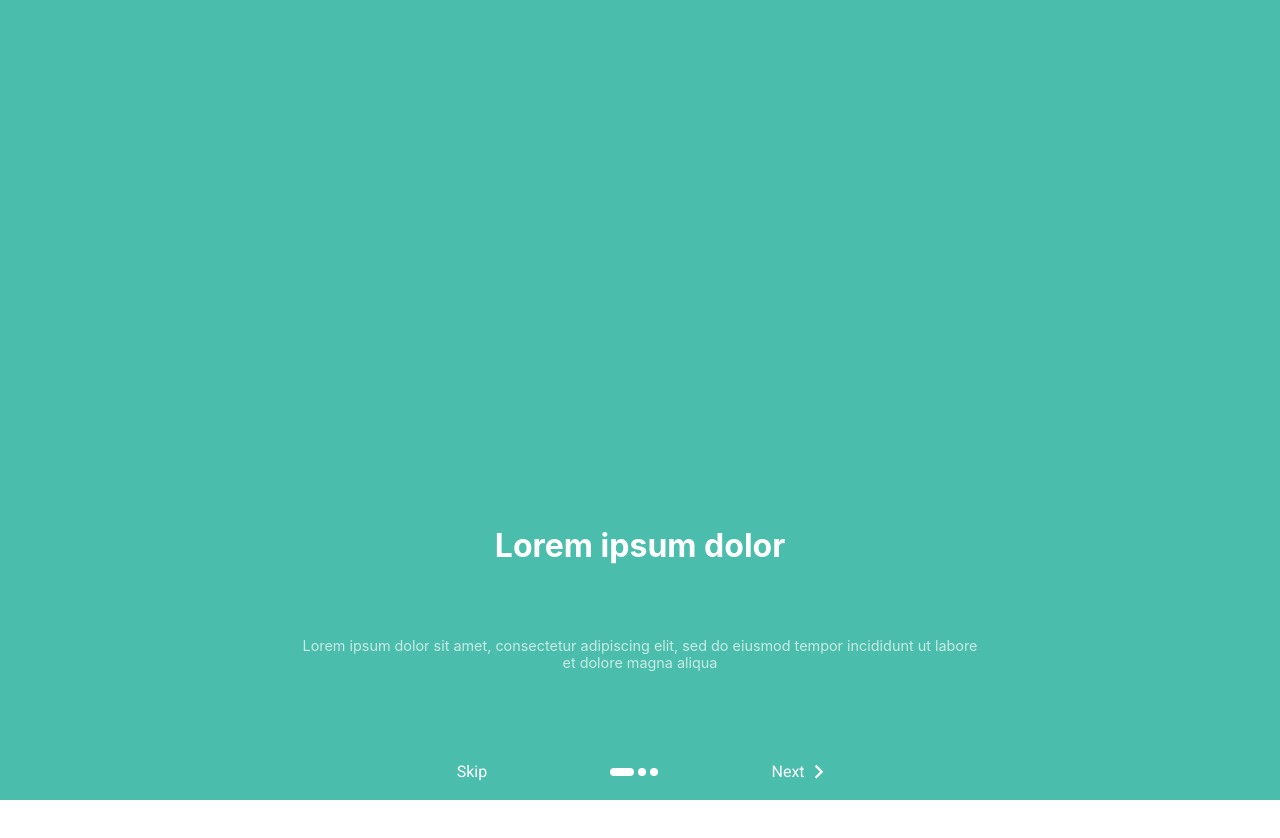
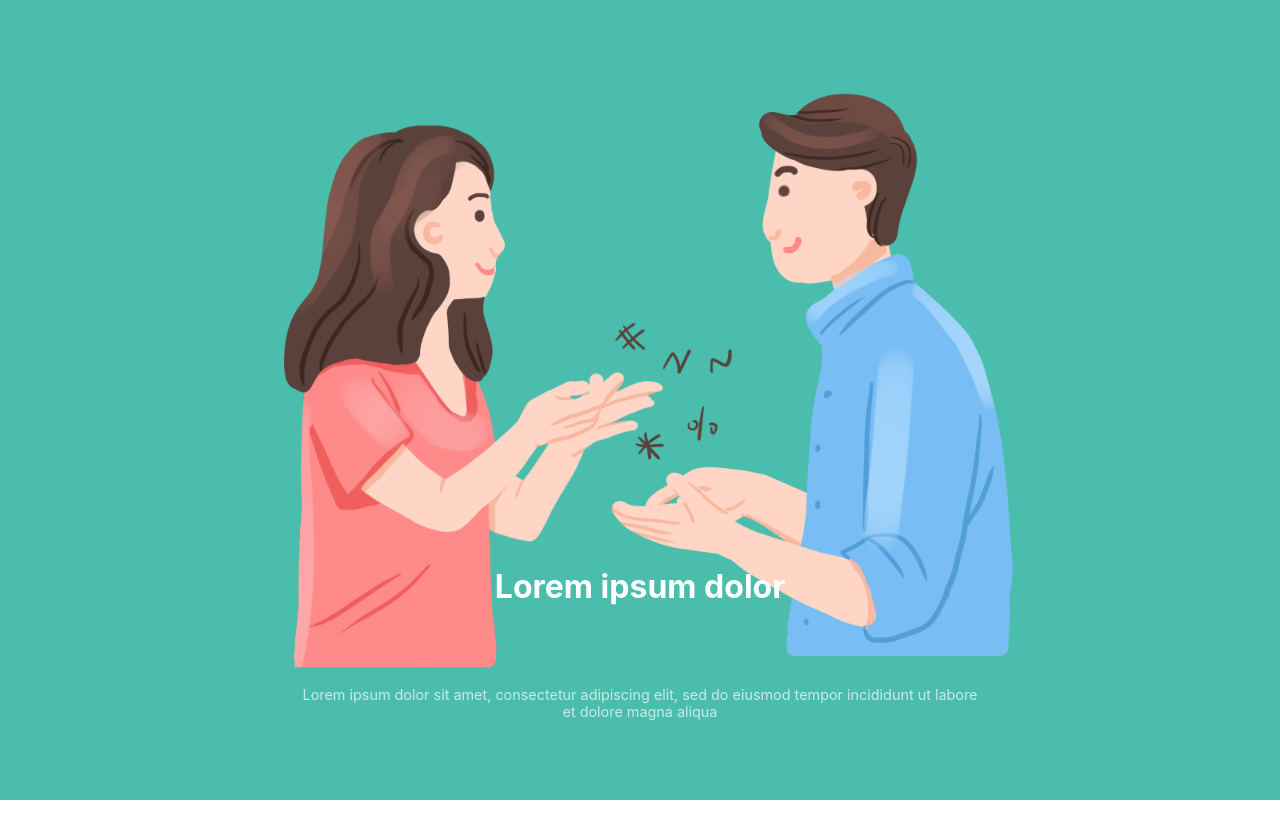
Before and after one commit to thecoder-elite/SignIt-ASL-translator, a React (Create React App) app: page / in a window 1280 px wide. Shown: the top 838 px of the page. Before the commit the page ends 800 px from the top, so only its background shows below. Built offline with nearby package versions, Linux system fonts and the light colour scheme.

Commit message:
added transition and images to user onboarding card

```diff
--- a/src/App.js
+++ b/src/App.js
@@ -4,6 +4,7 @@ import { getCookie } from "./helperFunctions";
 import OnBoardingScreen from "./onBoardingScreen/OnBoardingScreen";
 import { theme } from "./Theme";
 import { ThemeProvider } from '@mui/material/styles';
+import './onBoardingScreen/transitionStyles.css';
 
 const stepColors = {
   0: "#4abdac",
--- a/src/onBoardingScreen/OnBoardingScreen.js
+++ b/src/onBoardingScreen/OnBoardingScreen.js
@@ -4,9 +4,8 @@ import Button from '@mui/material/Button';
 import KeyboardArrowLeft from '@mui/icons-material/KeyboardArrowLeft';
 import KeyboardArrowRight from '@mui/icons-material/KeyboardArrowRight';
 import styled from '@emotion/styled';
-import OnBoardingScreen0 from './OnBoardingScreen0';
-import OnBoardingScreen1 from './OnBoardingScreen1';
-import OnBoardingScreen2 from './OnBoardingScreen2';
+import { CSSTransition } from 'react-transition-group';
+import OnBoardingScreenHandler from './OnBoardingScreenHandler';
 
 const StyledMobileStepper = styled(MobileStepper)({
     "& .MuiMobileStepper-dotActive": {
@@ -28,21 +27,17 @@ export default function OnBoardingScreen(props) {
     return (
         <div style={{ display: "flex", flexDirection: "column", justifyContent: "space-between", alignItems: "center", height: "100vh" }}>
             <div></div>
-            {
-                props.activeStep === 0 &&
-                <OnBoardingScreen0 />
-            }
-            {
-                props.activeStep === 1 &&
-                <OnBoardingScreen1 />
-            }
-            {
-                props.activeStep === 2 &&
-                <OnBoardingScreen2 handleSkip={props.handleSkip} />
-            }
+            <CSSTransition
+                in={true}
+                appear={true}
+                timeout={1000}
+                classNames="fade"
+            >
+                <OnBoardingScreenHandler activeStep={props.activeStep} handleSkip={props.handleSkip} />
+            </CSSTransition>
             <div style={{ width: "100%", display: "flex", justifyContent: "center" }}>
                 {props.activeStep < 2
-                    &&
+                    ?
                     <StyledMobileStepper
                         variant="dots"
                         steps={3}
@@ -65,6 +60,8 @@ export default function OnBoardingScreen(props) {
                         </Button>
                         }
                     />
+                    :
+                    <span></span>
                 }
             </div>
         </div>
--- a/src/onBoardingScreen/OnBoardingScreen0.js
+++ /dev/null
@@ -1,12 +0,0 @@
-export default function OnBoardingScreen0(props) {
-    return (
-        <div style={{ width: "100%", display: "grid", gridTemplateColumns: "100%", gridTemplateRows: "60% 40%", height: "100%" }}>
-            <div>
-            </div>
-            <div style={{ display: "flex", flexDirection: "column", justifyContent: "space-evenly", alignItems: "center" }}>
-                <h1 style={{ color: "white", marginBottom: "0px" }}>Lorem ipsum dolor</h1>
-                <p style={{ textAlign: "center", color: "white", fontSize: "0.9rem", width: "85%", opacity: "0.7" }}>Lorem ipsum dolor sit amet, consectetur adipiscing elit, sed do eiusmod tempor incididunt ut labore et dolore magna aliqua</p>
-            </div>
-        </div>
-    );
-};
--- a/src/onBoardingScreen/OnBoardingScreen1.js
+++ /dev/null
@@ -1,12 +0,0 @@
-export default function OnBoardingScreen1(props) {
-    return (
-        <div style={{ width: "100%", display: "grid", gridTemplateColumns: "100%", gridTemplateRows: "60% 40%", height: "100%" }}>
-            <div>
-            </div>
-            <div style={{ display: "flex", flexDirection: "column", justifyContent: "space-evenly", alignItems: "center" }}>
-                <h1 style={{ color: "white", marginBottom: "0px" }}>Lorem ipsum dolor</h1>
-                <p style={{ textAlign: "center", color: "white", fontSize: "0.9rem", width: "85%", opacity: "0.7" }}>Lorem ipsum dolor sit amet, consectetur adipiscing elit, sed do eiusmod tempor incididunt ut labore et dolore magna aliqua</p>
-            </div>
-        </div>
-    );
-};
--- a/src/onBoardingScreen/OnBoardingScreen2.js
+++ /dev/null
@@ -1,17 +0,0 @@
-import { Button } from "@mui/material";
-
-export default function OnBoardingScreen2(props) {
-    return (
-        <div style={{ width: "100%", display: "grid", gridTemplateColumns: "100%", gridTemplateRows: "60% 40%", height: "100%" }}>
-            <div>
-            </div>
-            <div style={{ display: "flex", flexDirection: "column", justifyContent: "space-evenly", alignItems: "center" }}>
-                <h1 style={{ color: "white", marginBottom: "0px" }}>Lorem ipsum dolor</h1>
-                <p style={{ textAlign: "center", color: "white", fontSize: "0.9rem", width: "85%", opacity: "0.7"  }}>Lorem ipsum dolor sit amet, consectetur adipiscing elit, sed do eiusmod tempor incididunt ut labore et dolore magna aliqua</p>
-                <Button style={{ backgroundColor: "white", width: "90%", borderRadius: "40px", height: "60px", color: "black", fontWeight: "bold", fontSize: "1.1rem" }} onClick={props.handleSkip}>
-                    Get started
-                </Button>
-            </div>
-        </div>
-    );
-};
--- /dev/null
+++ b/src/onBoardingScreen/OnBoardingScreenCard.js
@@ -0,0 +1,21 @@
+import { Button } from "@mui/material";
+
+export default function OnBoardingScreenCard(props) {
+    return (
+        <div style={{ width: "100%", display: "grid", gridTemplateColumns: "100%", gridTemplateRows: "60% 40%", height: "100%" }}>
+            <div>
+                <img src={props.imgURL} alt="onboarding user" width="100%" height="auto" />
+            </div>
+            <div style={{ display: "flex", flexDirection: "column", justifyContent: "space-evenly", alignItems: "center" }}>
+                <h1 style={{ color: "white", marginBottom: "0px" }}>{props.header}</h1>
+                <p style={{ textAlign: "center", color: "white", fontSize: "0.9rem", width: "85%", opacity: "0.7" }}>{props.content}</p>
+                {
+                    props.showButton &&
+                    <Button style={{ backgroundColor: "white", width: "90%", borderRadius: "40px", height: "60px", color: "black", fontWeight: "bold", fontSize: "1.1rem" }} onClick={props.handleSkip}>
+                        Get started
+                </Button>
+                }
+            </div>
+        </div>
+    );
+};
--- /dev/null
+++ b/src/onBoardingScreen/OnBoardingScreenHandler.js
@@ -0,0 +1,44 @@
+import OnBoardingScreenCard from './OnBoardingScreenCard';
+import { CSSTransition, TransitionGroup } from 'react-transition-group';
+
+const cardContent = [{
+    id: "01",
+    header: "Lorem ipsum dolor",
+    content: "Lorem ipsum dolor sit amet, consectetur adipiscing elit, sed do eiusmod tempor incididunt ut labore et dolore magna aliqua",
+    showButton: false,
+    imgURL:"/res/onBoardingImage1.png"
+},
+{
+    id: "02",
+    header: "Lorem ipsum dolor",
+    content: "Lorem ipsum dolor sit amet, consectetur adipiscing elit, sed do eiusmod tempor incididunt ut labore et dolore magna aliqua",
+    showButton: false,
+    imgURL:"/res/onBoardingImage1.png"
+},
+{
+    id: "03",
+    header: "Lorem ipsum dolor",
+    content: "Lorem ipsum dolor sit amet, consectetur adipiscing elit, sed do eiusmod tempor incididunt ut labore et dolore magna aliqua",
+    showButton: true,
+    imgURL:"/res/onBoardingImage1.png"
+}]
+
+export default function OnBoardingScreenHandler(props) {
+    return (
+        <TransitionGroup style={{ height: "100%" }}>
+            <CSSTransition
+                timeout={1000}
+                classNames="fade"
+                key={cardContent[props.activeStep].id}
+            >
+                <OnBoardingScreenCard
+                    header={cardContent[props.activeStep].header}
+                    content={cardContent[props.activeStep].content}
+                    showButton={cardContent[props.activeStep].showButton}
+                    handleSkip={props.handleSkip}
+                    imgURL={cardContent[props.activeStep].imgURL}
+                />
+            </CSSTransition>
+        </TransitionGroup>
+    )
+};
--- a/src/onBoardingScreen/transitionStyles.css
+++ b/src/onBoardingScreen/transitionStyles.css
@@ -1,20 +1,35 @@
-.alert-enter {
-    opacity: 0;
-    transform: scale(0.9);
+/* appear - on page load */
+.fade-appear {
+  opacity: 0;
+  z-index: 1;
 }
 
-.alert-enter-active {
-    opacity: 1;
-    transform: translateX(0);
-    transition: opacity 300ms, transform 300ms;
+.fade-appear.fade-appear-active {
+  opacity: 1;
+  transition: opacity 1000ms linear;
 }
 
-.alert-exit {
-    opacity: 1;
+/* enter */
+.fade-enter {
+  opacity: 0;
+  z-index: 1;
 }
 
-.alert-exit-active {
-    opacity: 0;
-    transform: scale(0.9);
-    transition: opacity 300ms, transform 300ms;
+.fade-enter.fade-enter-active {
+  opacity: 1;
+  transition: opacity 1000ms linear 0ms;
 }
+
+/* exit */
+.fade-exit {
+  opacity: 1;
+}
+
+.fade-exit.fade-exit-active {
+  opacity: 0;
+  transition: opacity 0ms linear;
+}
+
+.fade-exit-done {
+  opacity: 0;
+}
```
Also changed, not shown: public/res/onBoardingImage1.png (added).
